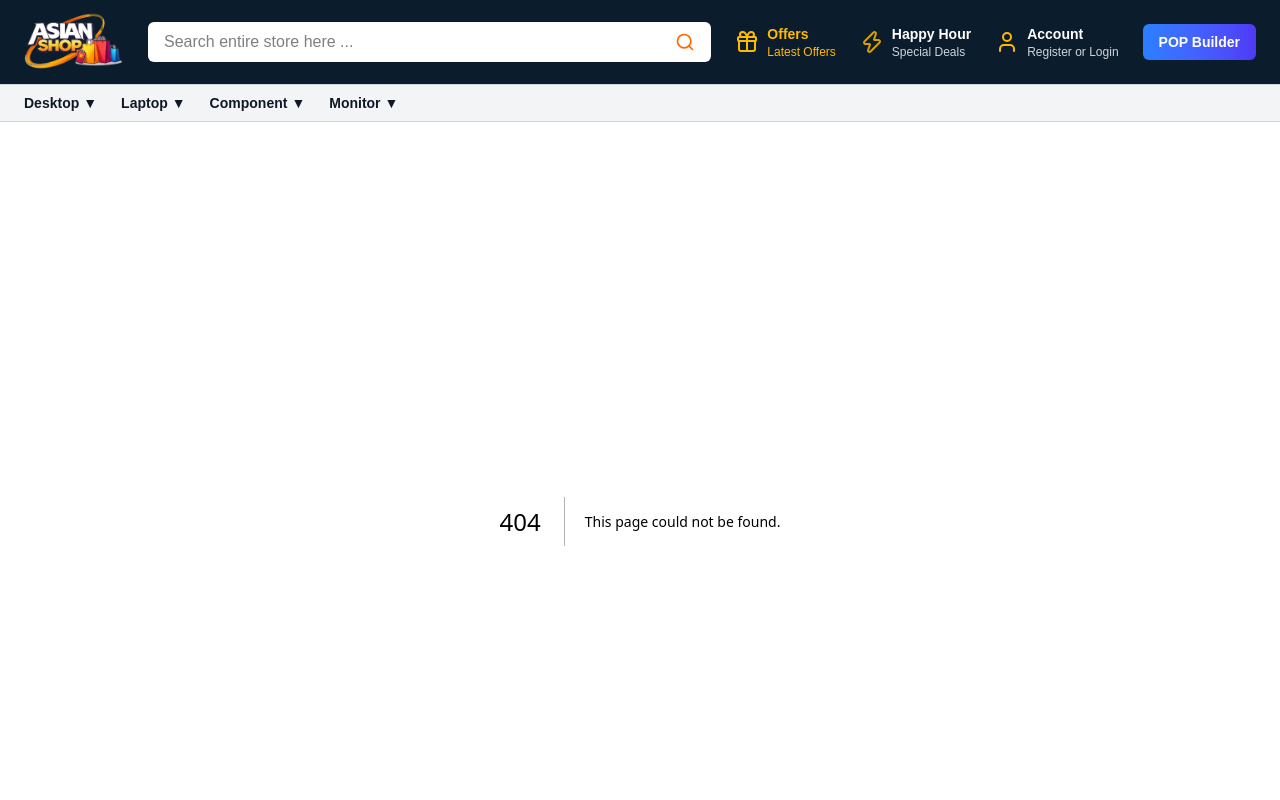
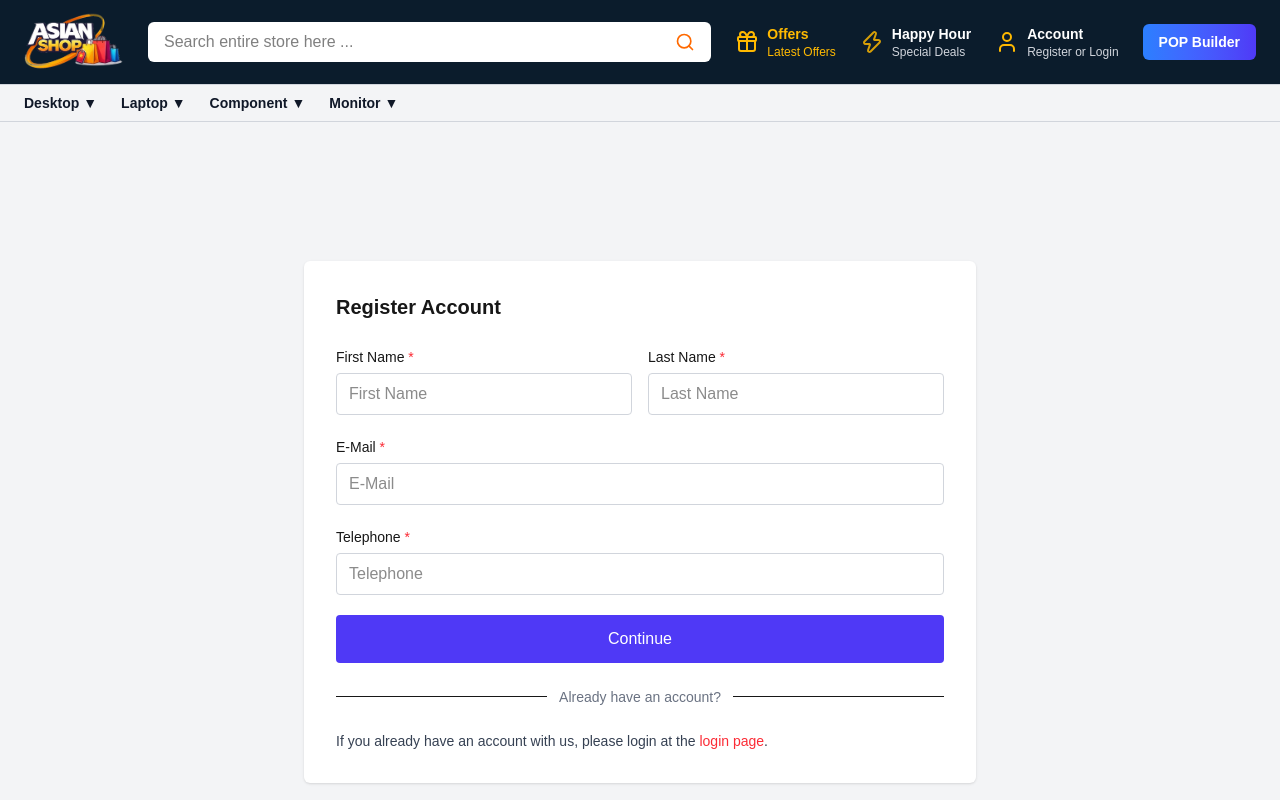
Before and after one commit to mnin-nahid/asian-shop, a Next.js app: page /account/register in a window 1280 px wide. Before the commit this address had no page. Shown: the top 800 px of the page. Built offline with nearby package versions, Linux system fonts and the light colour scheme.

Commit message:
add login and register page

```diff
--- /dev/null
+++ b/app/account/login/page.jsx
@@ -0,0 +1,68 @@
+export default function LoginPage() {
+  return (
+    <div className="min-h-screen flex items-center justify-center bg-gray-100">
+      <div className="w-full max-w-xl bg-white p-8 rounded-md shadow">
+        <h1 className="text-xl font-semibold mb-6">Account Login</h1>
+
+        <form className="space-y-5">
+          {/* Email / Phone */}
+          <div>
+            <label className="text-sm font-medium">
+              Phone / E-Mail
+            </label>
+            <input
+              type="text"
+              placeholder="Phone / E-Mail"
+              className="mt-1 w-full border border-gray-300 rounded px-3 py-2 focus:outline-none focus:ring-2 focus:ring-indigo-500"
+            />
+          </div>
+
+          {/* Password */}
+          <div>
+            <div className="flex justify-between items-center">
+              <label className="text-sm font-medium">
+                Password
+              </label>
+              <a
+                href="/forgot-password"
+                className="text-sm text-red-500 hover:underline"
+              >
+                Forgotten Password?
+              </a>
+            </div>
+
+            <input
+              type="password"
+              placeholder="Password"
+              className="mt-1 w-full border border-gray-300 rounded px-3 py-2 focus:outline-none focus:ring-2 focus:ring-indigo-500"
+            />
+          </div>
+
+          {/* Login Button */}
+          <button
+            type="submit"
+            className="w-full bg-indigo-600 text-white py-3 rounded font-medium hover:bg-indigo-700 transition"
+          >
+            Login
+          </button>
+        </form>
+
+        {/* Divider */}
+        <div className="flex items-center my-6">
+          <div className="flex-1 border-t"></div>
+          <span className="px-3 text-sm text-gray-500">
+            Don't have an account?
+          </span>
+          <div className="flex-1 border-t"></div>
+        </div>
+
+        {/* Create Account Button */}
+        <a href="/account/register">
+          <button className="w-full border border-indigo-600 text-indigo-600 py-3 rounded font-medium hover:bg-indigo-50 transition">
+            Create Your Account
+          </button>
+        </a>
+      </div>
+    </div>
+  );
+}
--- /dev/null
+++ b/app/account/register/page.jsx
@@ -0,0 +1,86 @@
+export default function RegisterPage() {
+  return (
+    <div className="min-h-screen flex items-center justify-center bg-gray-100">
+      <div className="w-full max-w-2xl bg-white p-8 rounded-md shadow">
+        <h1 className="text-xl font-semibold mb-6">Register Account</h1>
+
+        <form className="space-y-5">
+          {/* Row */}
+          <div className="grid grid-cols-1 md:grid-cols-2 gap-4">
+            <div>
+              <label className="text-sm font-medium">
+                First Name <span className="text-red-500">*</span>
+              </label>
+              <input
+                type="text"
+                placeholder="First Name"
+                className="mt-1 w-full border border-gray-300 rounded px-3 py-2 focus:outline-none focus:ring-2 focus:ring-indigo-500"
+              />
+            </div>
+
+            <div>
+              <label className="text-sm font-medium">
+                Last Name <span className="text-red-500">*</span>
+              </label>
+              <input
+                type="text"
+                placeholder="Last Name"
+                className="mt-1 w-full border border-gray-300 rounded px-3 py-2 focus:outline-none focus:ring-2 focus:ring-indigo-500"
+              />
+            </div>
+          </div>
+
+          {/* Email */}
+          <div>
+            <label className="text-sm font-medium">
+              E-Mail <span className="text-red-500">*</span>
+            </label>
+            <input
+              type="email"
+              placeholder="E-Mail"
+              className="mt-1 w-full border border-gray-300 rounded px-3 py-2 focus:outline-none focus:ring-2 focus:ring-indigo-500"
+            />
+          </div>
+
+          {/* Telephone */}
+          <div>
+            <label className="text-sm font-medium">
+              Telephone <span className="text-red-500">*</span>
+            </label>
+            <input
+              type="tel"
+              placeholder="Telephone"
+              className="mt-1 w-full border border-gray-300 rounded px-3 py-2 focus:outline-none focus:ring-2 focus:ring-indigo-500"
+            />
+          </div>
+
+          {/* Button */}
+          <button
+            type="submit"
+            className="w-full bg-indigo-600 text-white py-3 rounded font-medium hover:bg-indigo-700 transition"
+          >
+            Continue
+          </button>
+        </form>
+
+        {/* Divider */}
+        <div className="flex items-center my-6">
+          <div className="flex-1 border-t"></div>
+          <span className="px-3 text-sm text-gray-500">
+            Already have an account?
+          </span>
+          <div className="flex-1 border-t"></div>
+        </div>
+
+        {/* Login text */}
+        <p className="text-sm text-gray-700">
+          If you already have an account with us, please login at the{" "}
+          <a href="/account/login" className="text-red-500 hover:underline">
+            login page
+          </a>
+          .
+        </p>
+      </div>
+    </div>
+  );
+}
--- a/components/Navbar.jsx
+++ b/components/Navbar.jsx
@@ -48,13 +48,15 @@ export default function Navbar() {
           </div>
         </Link>
 
+        <Link href="/account/login">
           <div className="flex items-center gap-2 cursor-pointer">
-          <User size={24} className="text-amber-400"/>
+            <User size={24} className="text-amber-400" />
             <div>
               <p className="font-semibold">Account</p>
               <p className="text-xs text-gray-300">Register or Login</p>
             </div>
           </div>
+        </Link>
 
         {/* CTA Button */}
         <Link href="/pc-builder">
```
Lines whose indentation alone changed are shown as unchanged.
